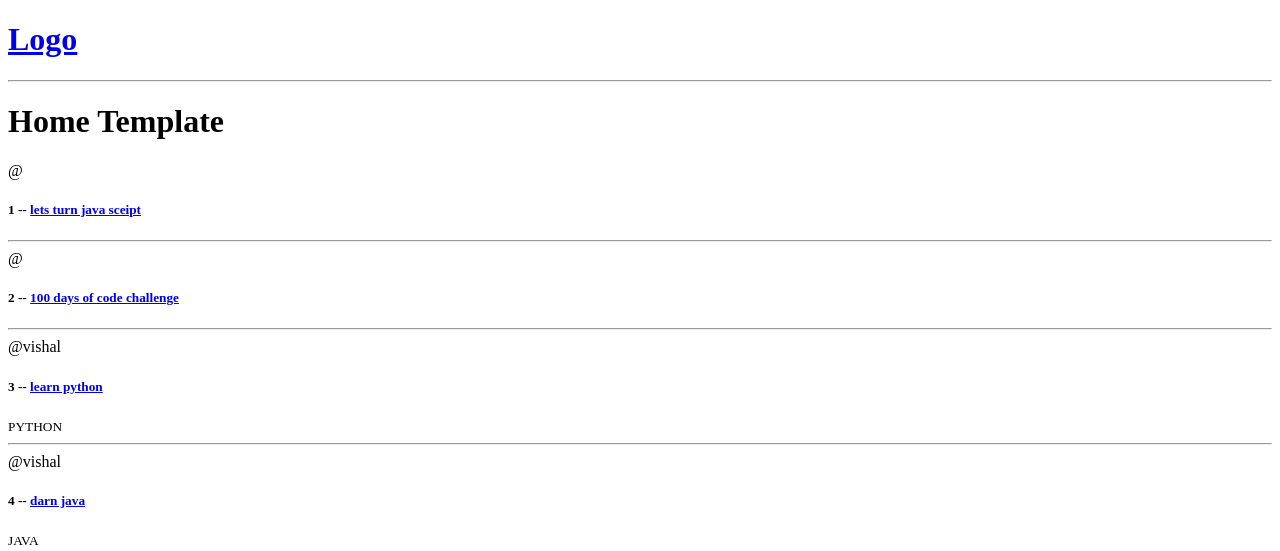
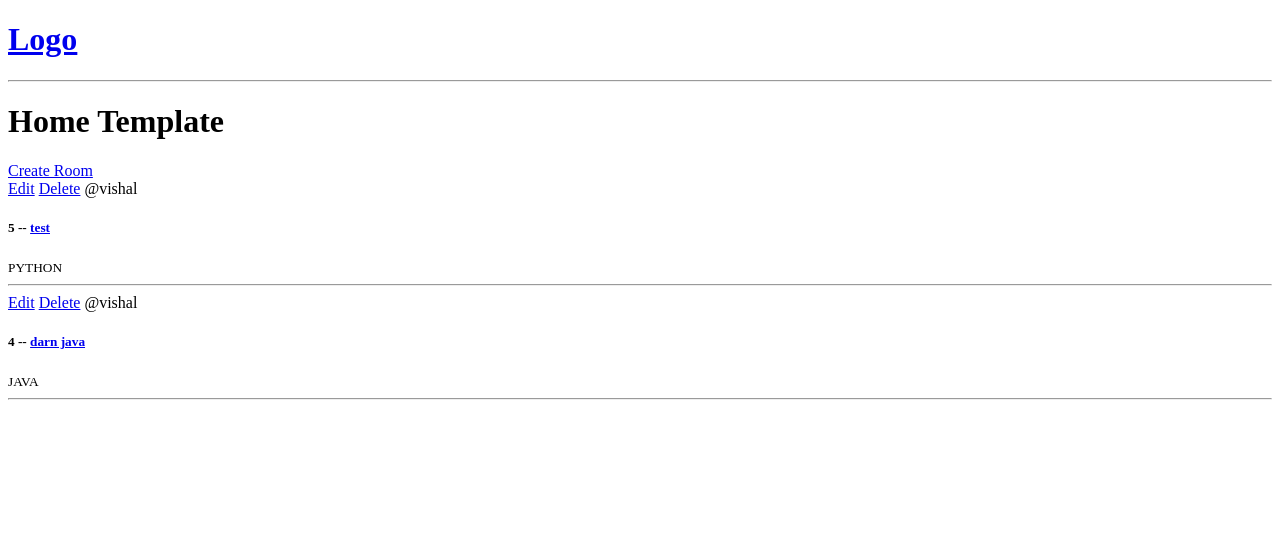
Before and after one commit to VishalSharma-123/DiscussRoom, a Django app: page / in a window 1280 px wide. Shown: the top 551 px of the page. Run offline with Django 4.2, Linux system fonts and the light colour scheme; data comes from the database, SQL or seed files in the repository.

Commit message:
Added the functional pages for delete, update abd creation of Rooms

```diff
--- a/base/models.py
+++ b/base/models.py
@@ -18,13 +18,17 @@
     upated = models.DateTimeField(auto_now=True)                        #every save timestamp
     created = models.DateTimeField(auto_now_add=True)                   #first save timestamp
 
+    class Meta:
+        ordering = ['-upated', '-created']                              #order by date upadted, then by created
+
+
     def __str__(self):
         return self.name
 
 
 class Message(models.Model):
     user = models.ForeignKey(User, on_delete=models.CASCADE)
-    room = models.ForeignKey(Room, on_delete = models.CASCADE)       #models.SET_NULL = message will stay stay in db, CASCADe deletes everythin
+    room = models.ForeignKey(Room, on_delete = models.CASCADE)          #models.SET_NULL = message will stay stay in db, CASCADe deletes everythin
     body = models.TextField()
     upated = models.DateTimeField(auto_now=True)
     created = models.DateTimeField(auto_now_add=True)
--- a/base/templates/base/home.html
+++ b/base/templates/base/home.html
@@ -4,9 +4,14 @@
 {% block content %}
 <h1>Home Template</h1>
 <div>
+
+    <a href = "{% url 'create-room' %}">Create Room</a>
+
     <div>
         {% for room in rooms %}
             <div>
+                <a href = "{% url 'update-room' room.id %}">Edit</a>
+                <a href = "{% url 'delete-room' room.id %}">Delete</a>
                 <span>@{{room.host.username}}</span>
                 <h5>{{room.id}} -- <a href = "{% url 'room' room.id %}">{{room.name}}</h5></a>
                 <small>{{room.topic.name}}</small>
--- a/base/urls.py
+++ b/base/urls.py
@@ -5,4 +5,7 @@
     #name here is an alternateive for the url, cna access by the same name
     path('', views.home, name = "home"),
     path('room/<str:pk>/', views.rooms, name = "room" ),
+    path('create-room/', views.createRoom, name = "create-room"),
+    path('update-room/<str:pk>/', views.updateRoom, name = "update-room"),
+    path('delete-room/<str:pk>/', views.deleteRoom, name = "delete-room"),
 ]
--- a/base/views.py
+++ b/base/views.py
@@ -1,11 +1,6 @@
-from django.shortcuts import render
+from django.shortcuts import render, redirect
 from .models import Room
-
-# room = [
-#     {'id': 1, 'name':'lets learn Python'},
-#     {'id': 2, 'name':'lets learn C++'},
-#     {'id': 3, 'name':'lets learn Java'},
-# ]
+from .forms import RoomForm
 
 #should be names as tempaltes/base
 
@@ -19,3 +14,39 @@
     room_s = Room.objects.get(id = pk)
     context = {'room': room_s}
     return render(request, 'base/room.html',context)
+
+def createRoom(request):
+    form = RoomForm()
+
+    if(request.method == "POST"):
+        form = RoomForm(request.POST)
+        if(form.is_valid()):
+            form.save()
+            return redirect('home')
+
+    context = {'form': form}
+    return render(request, 'base/room_form.html', context)
+
+
+def updateRoom(request, pk):
+    room = Room.objects.get(id = pk)
+    form = RoomForm(instance = room)                #the form will be prefilled with instance room values
+
+
+    #after submitting the form
+    if request.method == "POST":
+        form = RoomForm(request.POST, instance = room)
+        if form.is_valid:
+            form.save()
+            return redirect('home')
+
+    context = {'form': form}
+    return render(request, 'base/room_form.html', context)
+
+def deleteRoom(request,pk):
+    room = Room.objects.get(id = pk)
+    if request.method == "POST":
+        room.delete()
+        return redirect('home')
+
+    return render(request, 'base/delete.html', {'obj':room})
--- a/project1/urls.py
+++ b/project1/urls.py
@@ -19,5 +19,4 @@
 urlpatterns = [
     path('admin/', admin.site.urls),
     path('',include('base.urls')),
-    path('room/', include('base.urls')),
 ]
```
Also changed, not shown: base/forms.py (added, +7 -0 lines), base/templates/base/delete.html (added, +14 -0 lines), base/templates/base/room_form.html (added, +16 -0 lines), db.sqlite3.
